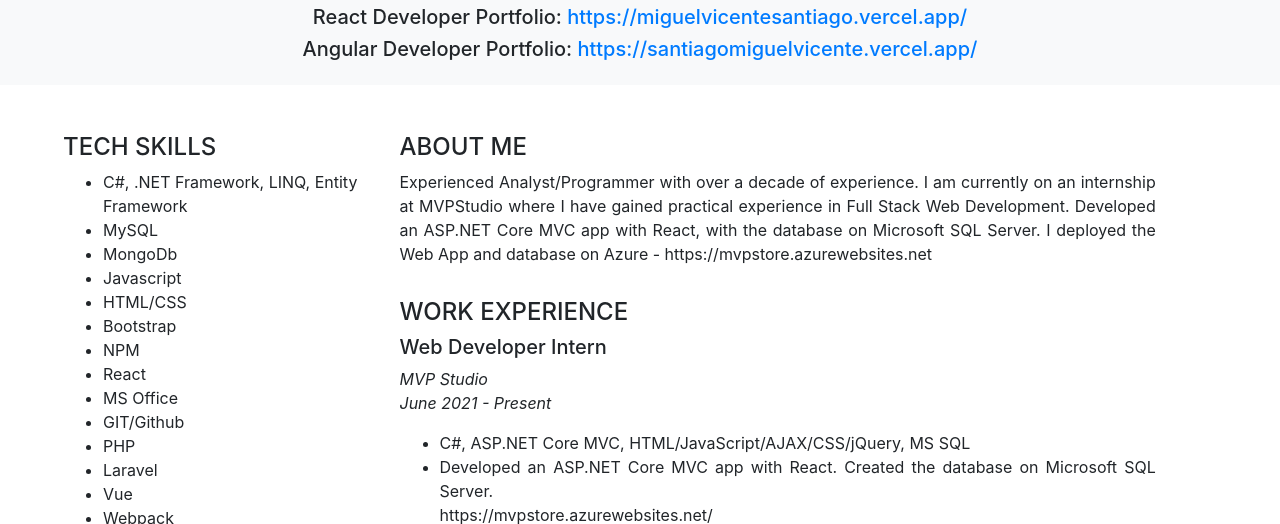
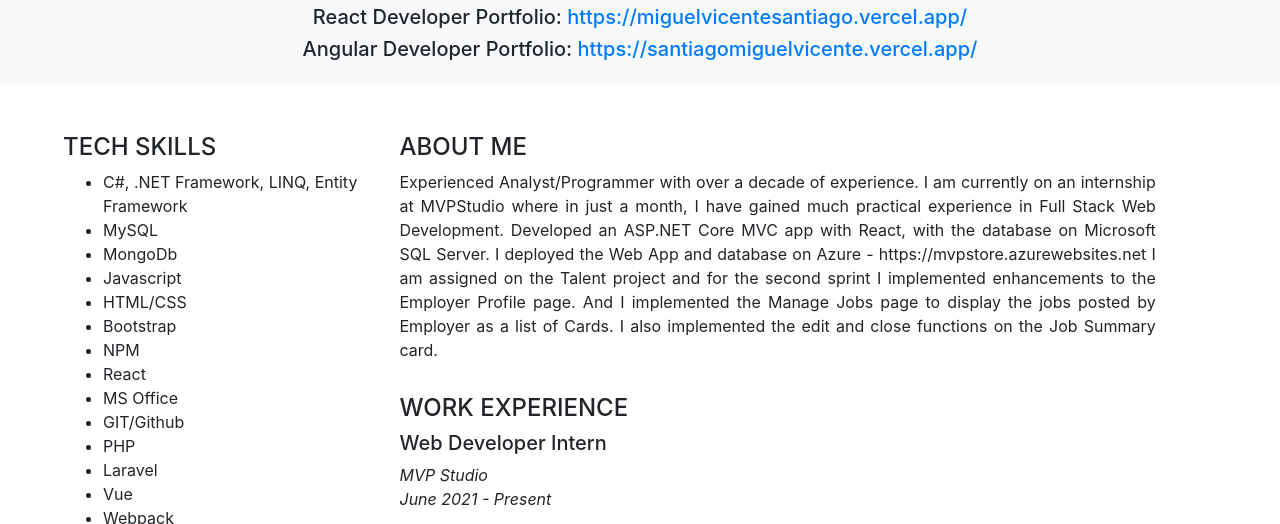
Before and after one commit to migscay/miguel_resume, a plain HTML site: page index.html in a window 1280 px wide. Shown: the part 198-722 px from the top of the page. Drawn offline with nearby package versions, Linux system fonts and the light colour scheme.

Commit message:
updated 19/07/2021 #2

```diff
--- a/index.html
+++ b/index.html
@@ -95,7 +95,16 @@
             <div class="row pl-4">
                 <div class="col-10 text-justify">
                     <h4>ABOUT ME</h4>
-                    <p>Experienced Analyst/Programmer with over a decade of experience. I am currently on an internship at MVPStudio where I have gained practical experience in Full Stack Web Development. Developed an ASP.NET Core MVC app with React, with the database on Microsoft SQL Server. I deployed the Web App and database on Azure - https://mvpstore.azurewebsites.net</p>               </div>
+                    <p>Experienced Analyst/Programmer with over a decade of experience.
+                    I am currently on an internship at MVPStudio where in just a month,
+                    I have gained much practical experience in Full Stack Web Development.
+                    Developed an ASP.NET Core MVC app with React, with the database on
+                    Microsoft SQL Server. I deployed the Web App and database on Azure - https://mvpstore.azurewebsites.net
+                    I am assigned on the Talent project and for the second sprint I implemented
+                    enhancements to the Employer Profile page. And I implemented the Manage
+                    Jobs page to display the jobs posted by Employer as a list of Cards. I also
+                    implemented the edit and close functions on the Job Summary card.
+                </p>               </div>
                 <p class="col-10"></p>
                 <div class="col-10  text-justify">
                     <h4>WORK EXPERIENCE</h4>
```
